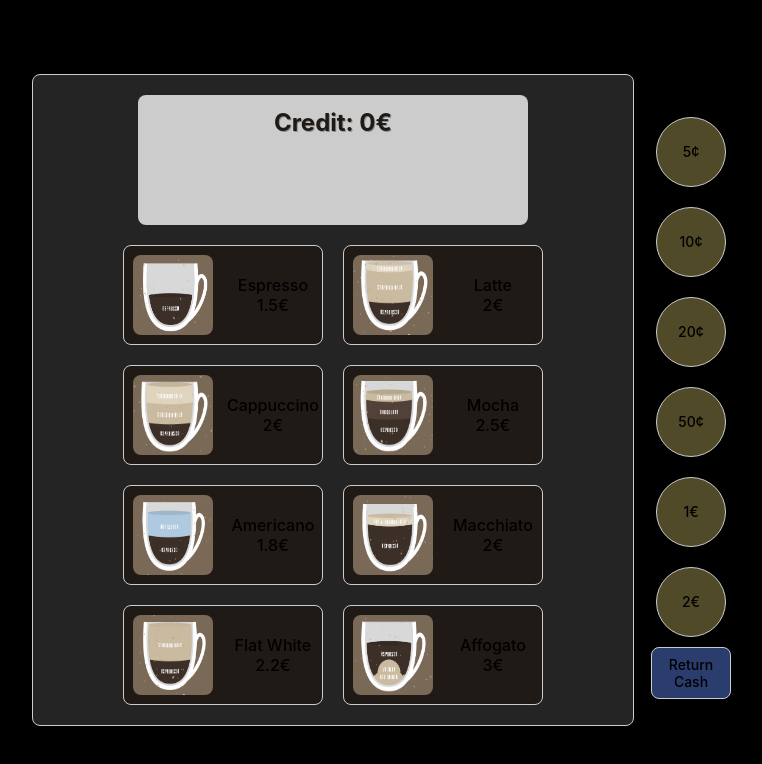
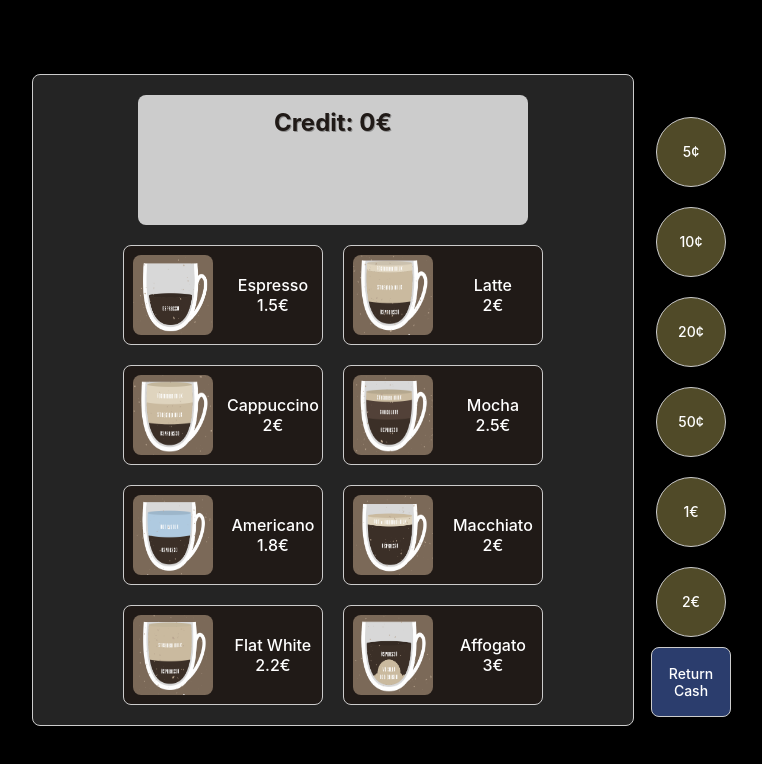
Before and after one commit to martinmilev/vending-machine-app, a React (Vite) app: page / in a window 1280 px wide. Shown: the top 764 px of the page, without its empty margins (250-1012 px from the left). Built offline with nearby package versions, Linux system fonts and the light colour scheme.

Commit message:
refactor CSS

```diff
--- a/src/App.scss
+++ b/src/App.scss
@@ -1,19 +1,15 @@
 #root {
-  max-width: 1280px;
+  max-width: 80rem;
   height: 100%;
   margin: auto;
   text-align: center;
   padding: 0;
 }
 
-.container {
-  display: flex;
-  justify-content: center;
-
+.container,
 .inner-container {
   display: flex;
   justify-content: center;
-  }
 }
 
 .machineContainer {
@@ -26,55 +22,56 @@
 
 .vending-machine {
   text-align: center;
-  background-color: #242424;
-  border: 1px solid #ccc;
-  border-radius: 8px;
+  background-color: var(--primary-color);
+  border: var(--border-width) solid var(--secondary-color);
+  border-radius: var(--border-radius);
   min-height: 30%;
+}
+
 .vending-machine-screen {
-    padding: 10px 0;
-    color: #201a17;
-    background-color: #ccc;
-    border-radius: 8px;
-    height: 110px;
+  padding: var(--spacing-small) 0;
+  color: var(--highlight-color);
+  background-color: var(--secondary-color);
+  border-radius: var(--border-radius);
+  height: 6.875rem;
   width: 65%;
   margin: auto;
-    margin-top: 20px;
-    text-shadow: 1px 1px 0 rgba(0, 0, 0, 0.3);
+  margin-top: var(--spacing-medium);
+  text-shadow: var(--border-width) var(--border-width) 0 rgba(0, 0, 0, 0.3);
 
   p {
     margin: 0;
     padding: 0;
-      font-size: 24px;
+    font-size: var(--font-size-large);
     font-weight: bold;
-    }
   }
 }
 
 .grid {
   display: flex;
   flex-wrap: wrap;
-  gap: 20px;
-  max-width: 600px;
-  margin: 20px 0;
+  gap: var(--spacing-medium);
+  max-width: 37.5rem;
+  margin: var(--spacing-medium) 0;
   justify-content: center;
+}
 
 .grid-button {
-    background-color: #201a17;
-    border: 1px solid #ccc;
-    padding: 10px;
-    width: 200px;
-    height: 100px;
+  background-color: var(--highlight-color);
+  border: var(--border-width) solid var(--secondary-color);
+  padding: var(--spacing-small);
+  width: 12.5rem;
+  height: 6.25rem;
   cursor: pointer;
   display: flex;
   flex-direction: column;
   justify-content: center;
   align-items: center;
   transition: background-color 0.3s ease;
-    font-size: 16px;
+  font-size: var(--font-size-medium);
 
   &:hover {
-      background-color: #32241d;
-    }
+    background-color: var(--hover-color);
   }
 }
 
@@ -82,49 +79,41 @@
   max-width: 10%;
   height: 90%;
   align-self: center;
+}
 
-  .coin-buttons {
-    button {
-      margin: 10px;
-      height: 70px;
-      width: 70px;
-      min-width: 40px;
-      min-height: 40px;
+.coin-buttons button,
+.return-cash button {
+  margin: var(--spacing-small);
+  height: 4.375rem;
+  width: 4.375rem;
+  min-width: 2.5rem;
+  min-height: 2.5rem;
   border-radius: 50%;
-      background-color: #504a28;
-      border: 1px solid #ccc;
+  background-color: var(--button-bg);
+  border: var(--border-width) solid var(--secondary-color);
   cursor: pointer;
   transition: background-color 0.3s ease;
-      font-size: 14px;
-    }
+  font-size: var(--font-size-small);
 }
 
-  .return-cash {
-    button {
-      border-radius: 8px;
-      background-color: #2b3d6d;
-      border: 1px solid #ccc;
-      cursor: pointer;
-      transition: background-color 0.3s ease;
-      font-size: 14px;
-      width: 80px;
-      margin: 0 5px;
-    }
-  }
+.return-cash button {
+  border-radius: var(--border-radius);
+  background-color: var(--return-cash-bg);
+  width: 5rem;
+  margin: 0 0.313rem;
 }
 
-@media (max-width: 768px) {
+@media (max-width: 48rem) {
   .coins {
     max-width: 20%;
   }
 }
 
-
 .progress-bar {
-  margin-top: 10px;
+  margin-top: var(--spacing-small);
   width: 0%;
-  height: 16px;
-  background-color: #4caf50;
+  height: 1rem;
+  background-color: var(--accent-color);
   animation: fillProgressBar 5s linear forwards;
 }
 
@@ -139,24 +128,24 @@
 
 .progress-bar-container {
   width: 100%;
-  height: 20px;
+  height: 1.25rem;
 }
 
 .product-content {
   display: flex;
   align-items: center;
+}
 
 .product-image {
-    width: 80px;
-    height: 80px;
-    margin: 10px;
-    border-radius: 8px;
+  width: 5rem;
+  height: 5rem;
+  margin: var(--spacing-small);
+  border-radius: var(--border-radius);
 }
 
 .product-info {
   margin: 0;
-    width: 100px;
-  }
+  width: 6.25rem;
 }
 
 .loading {
@@ -164,15 +153,15 @@
   align-items: center;
   justify-content: center;
   height: 100vh;
+}
 
 .loader {
-    border: 16px solid #242424;
-    border-top: 16px solid #4caf50;
+  border: var(--loader-border-width) solid var(--primary-color);
+  border-top: var(--loader-border-width) solid var(--accent-color);
   border-radius: 50%;
-    width: 120px;
-    height: 120px;
+  width: 7.5rem;
+  height: 7.5rem;
   animation: spin 2s linear infinite;
-  }
 }
 
 @keyframes spin {
--- a/src/index.scss
+++ b/src/index.scss
@@ -1,13 +1,29 @@
 :root {
+  --white: #ffffff;
+  --primary-color: #242424;
+  --secondary-color: #ccc;
+  --accent-color: #4caf50;
+  --highlight-color: #201a17;
+  --hover-color: #32241d;
+  --button-bg: #504a28;
+  --button-bg-color: #1a1a1a;
+  --return-cash-bg: #2b3d6d;
+  --font-size-large: 1.5rem;
+  --font-size-medium: 1rem;
+  --font-size-small: 0.875rem;
+  --border-radius: 0.5rem;
+  --border-width: 0.063rem;
+  --spacing-small: 0.625rem;
+  --spacing-medium: 1.25rem;
+  --loader-border-width: 1rem;
+  --min-width: 20rem;
+  --button-padding: 0.6em 1.2em;
+
   font-family: Inter, system-ui, Avenir, Helvetica, Arial, sans-serif;
   line-height: 1.5;
   font-weight: 400;
-
-  color-scheme: light dark;
   color: rgba(255, 255, 255, 0.87);
   background-color: #000;
-
-  font-synthesis: none;
   text-rendering: optimizeLegibility;
   -webkit-font-smoothing: antialiased;
   -moz-osx-font-smoothing: grayscale;
@@ -17,22 +33,23 @@ body {
   margin: 0;
   display: flex;
   place-items: center;
-  min-width: 320px;
+  min-width: var(--min-width);
   min-height: 100vh;
 }
 
 button {
-  border-radius: 8px;
-  border: 1px solid transparent;
-  padding: 0.6em 1.2em;
+  color: var(--white);
+  border-radius: var(--border-radius);
+  border: var(--border-width) solid transparent;
+  padding: var(--button-padding);
   font-size: 1em;
   font-weight: 500;
   font-family: inherit;
-  background-color: #1a1a1a;
+  background-color: var(--button-bg-color);
   cursor: pointer;
   transition: border-color 0.25s;
 
   &:hover {
-    border-color: #ffffff;
+    border-color: var(--white);
   }
 }
```
Lines whose indentation alone changed are shown as unchanged.
